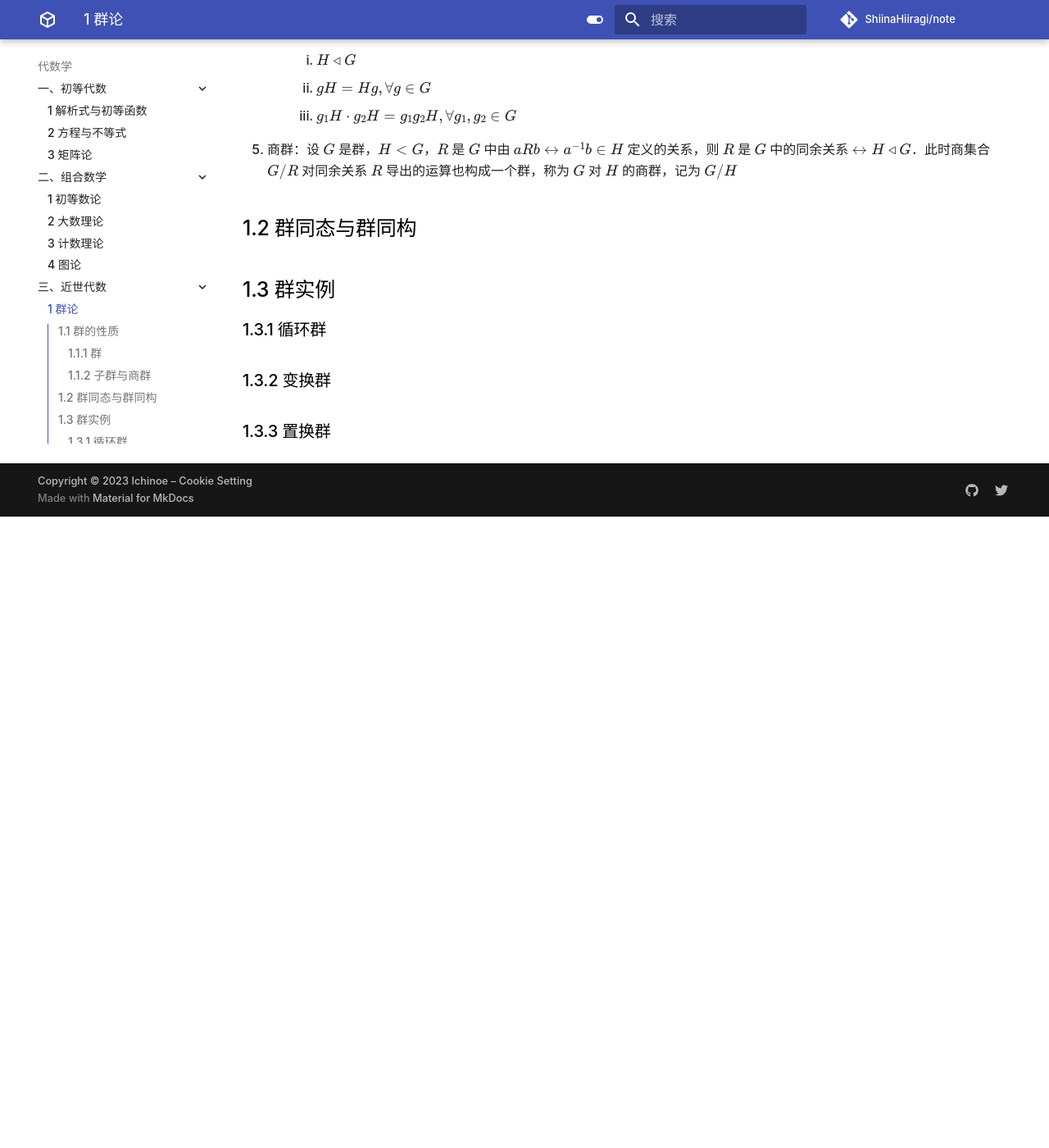
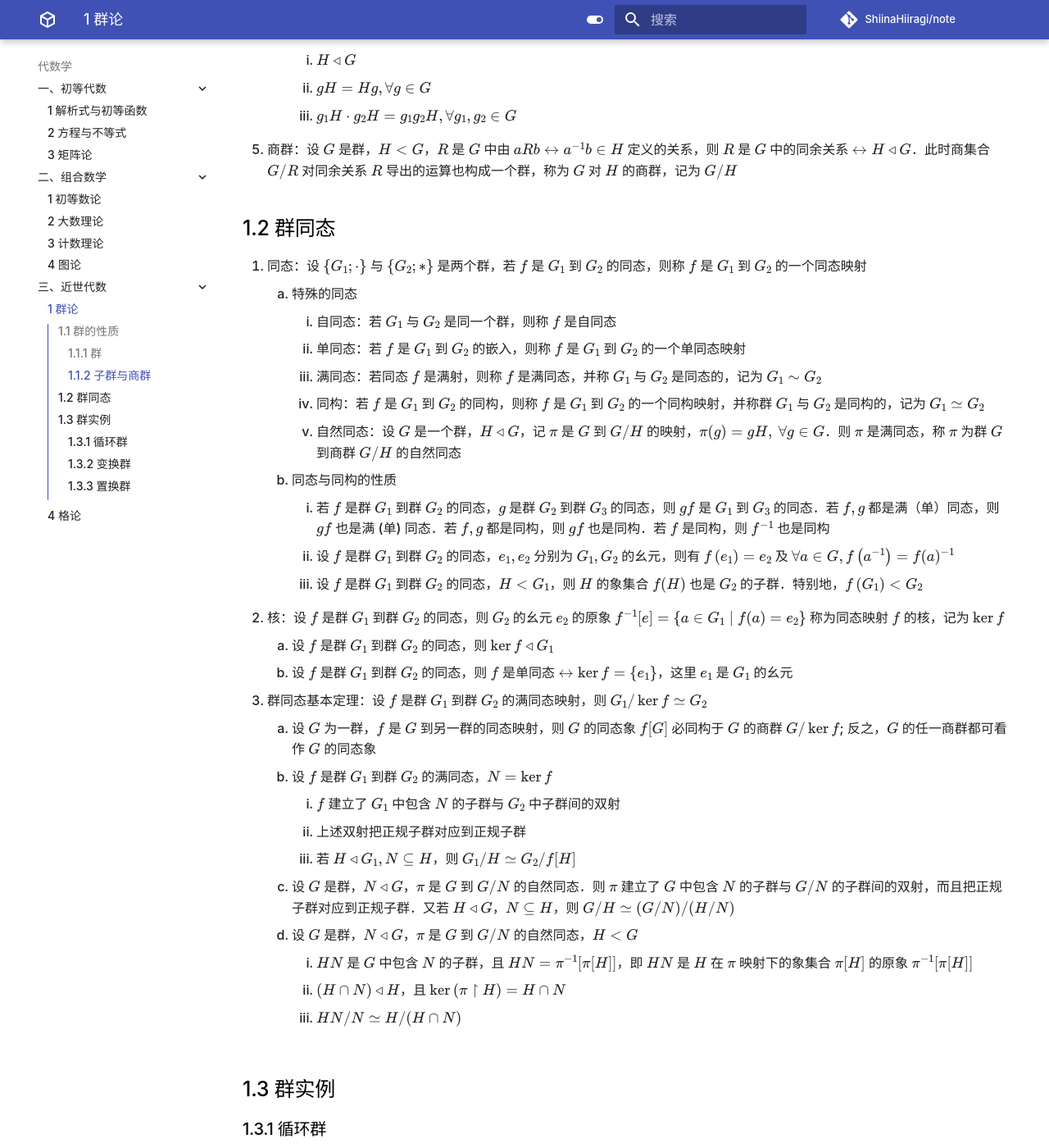
Before and after one commit to ShiinaHiiragi/note, an MkDocs documentation site: the page built from docs/alg/mod/grp.md, in a window 1280 px wide and 1400 px high, scrolled down 2175 px. Shown: the whole window at 82% size. Built offline with MkDocs 1.6.1 and Material for MkDocs 9.7.7, drawn with Linux system fonts in a browser that asks for light colours; comment, search, counter and statistics services are not loaded; before the commit the page ends 2805 px from its top, so only the background shows below that.

Commit message:
add grp homo

```diff
--- a/docs/alg/mod/grp.md
+++ b/docs/alg/mod/grp.md
@@ -70,7 +70,32 @@
         3. $g_{1} H \cdot g_{2} H=g_{1} g_{2} H, \forall g_{1}, g_{2} \in G$
 5. 商群：设 $G$ 是群，$H<G$，$R$ 是 $G$ 中由 $a R b \leftrightarrow a^{-1} b \in H$ 定义的关系，则 $R$ 是 $G$ 中的同余关系 $\leftrightarrow H \triangleleft G$．此时商集合 $G / R$ 对同余关系 $R$ 导出的运算也构成一个群，称为 $G$ 对 $H$ 的商群，记为 $G / H$
 
-## 1.2 群同态与群同构
+## 1.2 群同态
+1. 同态：设 $\left\{G_{1} ; \cdot\right\}$ 与 $\left\{G_{2} ; *\right\}$ 是两个群，若 $f$ 是 $G_{1}$ 到 $G_{2}$ 的同态，则称 $f$ 是 $G_{1}$ 到 $G_{2}$ 的一个同态映射
+    1. 特殊的同态
+        1. 自同态：若 $G_{1}$ 与 $G_{2}$ 是同一个群，则称 $f$ 是自同态
+        2. 单同态：若 $f$ 是 $G_{1}$ 到 $G_{2}$ 的嵌入，则称 $f$ 是 $G_{1}$ 到 $G_{2}$ 的一个单同态映射
+        3. 满同态：若同态 $f$ 是满射，则称 $f$ 是满同态，并称 $G_{1}$ 与 $G_{2}$ 是同态的，记为 $G_{1} \sim G_{2}$
+        4. 同构：若 $f$ 是 $G_{1}$ 到 $G_{2}$ 的同构，则称 $f$ 是 $G_{1}$ 到 $G_{2}$ 的一个同构映射，并称群 $G_{1}$ 与 $G_{2}$ 是同构的，记为 $G_{1} \simeq G_{2}$
+        5. 自然同态：设 $G$ 是一个群，$H \triangleleft G$，记 $\pi$ 是 $G$ 到 $G/H$ 的映射，$\pi(g)=g H, \  \forall g \in G$．则 $\pi$ 是满同态，称 $\pi$ 为群 $G$ 到商群 $G / H$ 的自然同态
+    2. 同态与同构的性质
+        1. 若 $f$ 是群 $G_{1}$ 到群 $G_{2}$ 的同态，$g$ 是群 $G_{2}$ 到群 $G_{3}$ 的同态，则 $g f$ 是 $G_{1}$ 到 $G_{3}$ 的同态．若 $f, g$ 都是满（单）同态，则 $g f$ 也是满 (单) 同态．若 $f, g$ 都是同构，则 $g f$ 也是同构．若 $f$ 是同构，则 $f^{-1}$ 也是同构
+        2. 设 $f$ 是群 $G_1$ 到群 $G_2$ 的同态，$e_{1}, e_{2}$ 分别为 $G_1, G_2$ 的幺元，则有 $f\left(e_{1}\right)=e_{2}$ 及 $\forall a \in G, f\left(a^{-1}\right)=f(a)^{-1}$
+        3. 设 $f$ 是群 $G_{1}$ 到群 $G_{2}$ 的同态，$H<G_{1}$，则 $H$ 的象集合 $f(H)$ 也是 $G_{2}$ 的子群．特别地，$f\left(G_{1}\right)<G_{2}$
+2. 核：设 $f$ 是群 $G_{1}$ 到群 $G_{2}$ 的同态，则 $G_{2}$ 的幺元 $e_{2}$ 的原象 $f^{-1}[e] = \left\{a \in G_{1} \mid f(a)=e_{2}\right\}$ 称为同态映射 $f$ 的核，记为 $\operatorname{ker} f$
+    1. 设 $f$ 是群 $G_{1}$ 到群 $G_{2}$ 的同态，则 $\operatorname{ker} f \triangleleft G_{1}$
+    2. 设 $f$ 是群 $G_{1}$ 到群 $G_{2}$ 的同态，则 $f$ 是单同态 $\leftrightarrow \operatorname{ker} f=\left\{e_{1}\right\}$，这里 $e_{1}$ 是 $G_{1}$ 的幺元
+3. 群同态基本定理：设 $f$ 是群 $G_{1}$ 到群 $G_{2}$ 的满同态映射，则 $G_{1} / \operatorname{ker} f \simeq G_{2}$
+    1. 设 $G$ 为一群，$f$ 是 $G$ 到另一群的同态映射，则 $G$ 的同态象 $f[G]$ 必同构于 $G$ 的商群 $G / \operatorname{ker} f$; 反之，$G$ 的任一商群都可看作 $G$ 的同态象
+    2. 设 $f$ 是群 $G_{1}$ 到群 $G_{2}$ 的满同态，$N=\operatorname{ker} f$
+        1. $f$ 建立了 $G_{1}$ 中包含 $N$ 的子群与 $G_{2}$ 中子群间的双射
+        2. 上述双射把正规子群对应到正规子群
+        3. 若 $H \triangleleft G_{1}, N \subseteq H$，则 $G_{1} / H \simeq G_{2} / f[H]$
+    3. 设 $G$ 是群，$N \triangleleft G$，$\pi$ 是 $G$ 到 $G / N$ 的自然同态．则 $\pi$ 建立了 $G$ 中包含 $N$ 的子群与 $G / N$ 的子群间的双射，而且把正规子群对应到正规子群．又若 $H \triangleleft G$，$N \subseteq H$，则 $G / H \simeq (G / N) /(H / N)$
+    4. 设 $G$ 是群，$N \triangleleft G$，$\pi$ 是 $G$ 到 $G / N$ 的自然同态，$H<G$
+        1. $H N$ 是 $G$ 中包含 $N$ 的子群，且 $H N=\pi^{-1}[\pi[H]]$，即 $H N$ 是 $H$ 在 $\pi$ 映射下的象集合 $\pi[H]$ 的原象 $\pi^{-1}[\pi[H]]$
+        2. $(H \cap N) \triangleleft H$，且 $\operatorname{ker}\left(\pi \upharpoonright H\right)=H \cap N$
+        3. $H N / N \simeq H /(H \cap N)$
 
 ## 1.3 群实例
 ### 1.3.1 循环群
```
Also changed, not shown: docs/index.md (+1 -1 lines), docs/logic/mdl/mdl.md (+1 -1 lines), docs/logic/set/zfc.md (+2 -1 lines).
